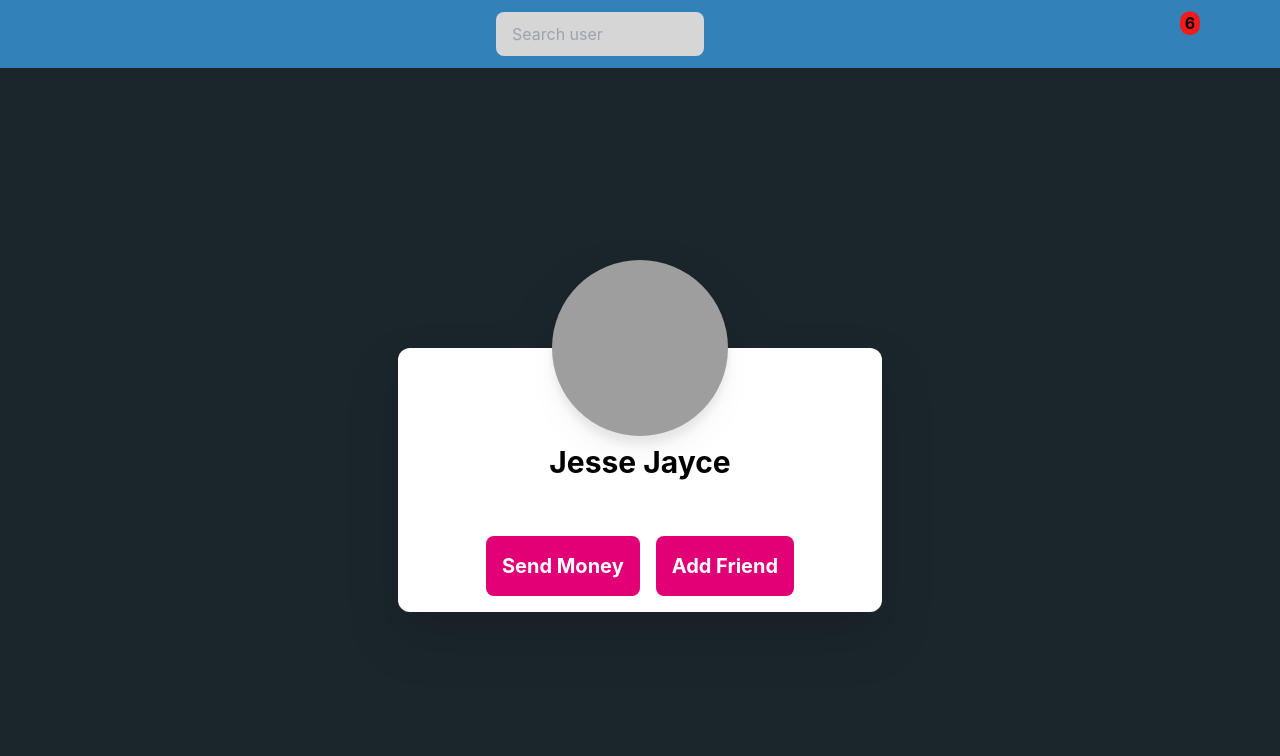
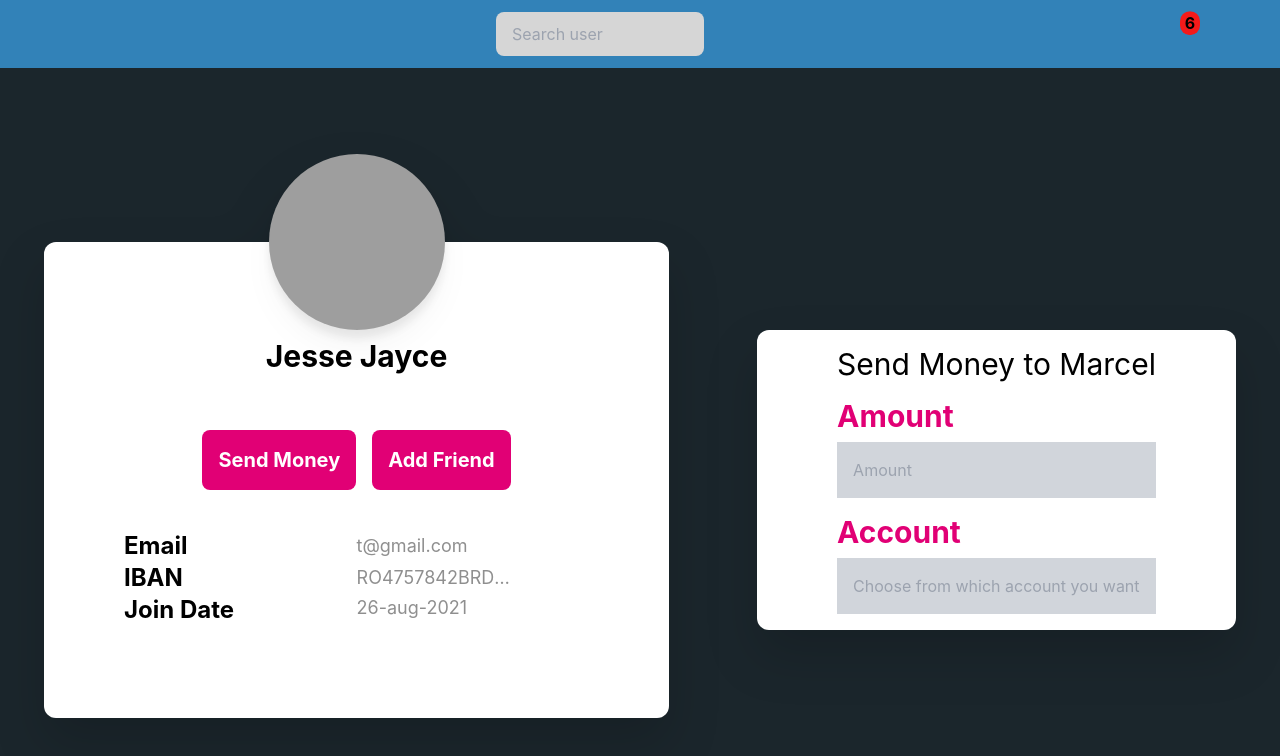
Before and after one commit to WeissDotEXE/frontend-banking-app, a React (Create React App) app: page /user/1 in a window 1280 px wide. Shown: the top 756 px of the page. Built offline with nearby package versions, Linux system fonts and the light colour scheme; grey boxes are pictures that could not be loaded; what reduxjs-toolkit-persist would draw is missing.

Commit message:
profile card & user page update

```diff
--- /dev/null
+++ b/src/components/AddMoney/AddMoney.module.scss
@@ -0,0 +1 @@
+.AddMoney {}
--- /dev/null
+++ b/src/components/AddMoney/AddMoney.tsx
@@ -0,0 +1,34 @@
+// TO DO
+// 1. fetch avalaible currencies from personal account for later use in money transfer
+
+import React, { FC } from "react";
+import styles from "./AddMoney.module.scss";
+import cn from "classnames";
+import Input from "components/Input/Input";
+import Card from "components/Card/Card";
+import { RegularSubtitle } from "components/Typography/Typography";
+
+interface AddMoneyProps {
+    id: string;
+    name: string;
+}
+
+const AddMoney: FC<AddMoneyProps> = (props: AddMoneyProps) => {
+    const { id, name } = props;
+
+    const rootCls = cn(styles.AddMoney);
+
+    return (
+        <Card className={rootCls} data-testid="AddMoney">
+            <RegularSubtitle>Send Money to {name}</RegularSubtitle>
+            <Input label="Amount" placeholder="Amount" type={"number"} />
+            <Input
+                label="Account"
+                placeholder="Choose from which account you want to transfer"
+                type="text"
+            />
+        </Card>
+    );
+};
+
+export default AddMoney;
--- a/src/components/Button/Button.tsx
+++ b/src/components/Button/Button.tsx
@@ -6,26 +6,33 @@ interface ButtonProps {
     className?: string;
     bgColor?: string;
     txtColor?: string;
+    disable?: boolean;
 }
 
 const Button: FC<ButtonProps> = (props: ButtonProps) => {
-    const { children, className, txtColor = "white-950" } = props;
+    const {
+        children,
+        className,
+        txtColor = "white-950",
+        disable = false,
+    } = props;
 
     const rootCls = cn(
         styles.Button,
         className,
         "rounded-lg",
         "text-center",
-        `bg-pink-950`,
+        `${disable ? "bg-pink-disable" : "bg-pink-950"}`,
         `text-${txtColor}`,
         "p-4",
         "mx-2",
         "font-medium md:font-bold",
-        "text-md md:text-xl"
+        "text-md md:text-xl",
+        `${disable && "cursor-not-allowed"}`
     );
 
     return (
-        <button className={rootCls} data-testid="Button">
+        <button className={rootCls} data-testid="Button" disabled={disable}>
             {children}
         </button>
     );
--- a/src/components/Input/Input.tsx
+++ b/src/components/Input/Input.tsx
@@ -4,7 +4,7 @@ import cn from "classnames";
 import { RegularSubtitle } from "components/Typography/Typography";
 
 interface InputProps {
-    type: "email" | "text" | "password" | "file" | any;
+    type: "email" | "text" | "password" | "file" | "number" | any;
     placeholder: string;
     className?: string;
     label: string;
--- a/src/components/ProfileCard/ProfileCard.tsx
+++ b/src/components/ProfileCard/ProfileCard.tsx
@@ -1,3 +1,6 @@
+//TO DO
+//1. fetch data about user using userID in localhost?
+
 //this card will fetch data about whatever user is in database
 import React, { FC } from "react";
 import styles from "./ProfileCard.module.scss";
@@ -10,10 +13,11 @@ import Button from "components/Button/Button";
 interface ProfileCardProps {
     className?: string;
     type: "profile" | "friend" | "personal";
+    isFriend?: boolean;
 }
 
 const ProfileCard: FC<ProfileCardProps> = (props: ProfileCardProps) => {
-    const { className, type } = props;
+    const { className, type, isFriend } = props;
     const rootCls = cn(styles.profileCard, className);
     const avatarCls = cn(
         styles.avatar,
@@ -48,7 +52,11 @@ const ProfileCard: FC<ProfileCardProps> = (props: ProfileCardProps) => {
                         <Button bgColor={"pink-950"} txtColor={"white-950"}>
                             Send Money
                         </Button>
-                        <Button bgColor={"pink-950"} txtColor={"white-950"}>
+                        <Button
+                            bgColor={"pink-950"}
+                            txtColor={"white-950"}
+                            disable={isFriend}
+                        >
                             Add Friend
                         </Button>
                     </div>
@@ -67,7 +75,9 @@ const ProfileCard: FC<ProfileCardProps> = (props: ProfileCardProps) => {
                         </Button>
                     </div>
                 )}
-                {type === "personal" && (
+
+                {type === "friend" ||
+                    ("personl" && (
                         <div className={informationsCls}>
                             <RegularSubtitle className="text-base lg:text-2xl font-bold">
                                 Email
@@ -88,29 +98,7 @@ const ProfileCard: FC<ProfileCardProps> = (props: ProfileCardProps) => {
                                 26-aug-2021
                             </RegularSubtitle>
                         </div>
-                )}
-                {type === "friend" && (
-                    <div className={informationsCls}>
-                        <RegularSubtitle className="text-base lg:text-2xl font-bold">
-                            Email
-                        </RegularSubtitle>
-                        <RegularSubtitle className="text-gray-950 my-auto text-base lg:text-lg">
-                            t@gmail.com
-                        </RegularSubtitle>
-                        <RegularSubtitle className="text-base lg:text-2xl font-bold">
-                            IBAN
-                        </RegularSubtitle>
-                        <RegularSubtitle className="text-gray-950 my-auto text-base lg:text-lg truncate w-2/3">
-                            RO4757842BRDE754u2148
-                        </RegularSubtitle>
-                        <RegularSubtitle className="text-base lg:text-2xl font-bold">
-                            Join Date
-                        </RegularSubtitle>
-                        <RegularSubtitle className="text-gray-950 my-auto text-base lg:text-lg mb-20">
-                            26-aug-2021
-                        </RegularSubtitle>
-                    </div>
-                )}
+                    ))}
             </div>
         </Card>
     );
--- a/src/pages/User/User.tsx
+++ b/src/pages/User/User.tsx
@@ -1,8 +1,13 @@
+//TO DO
+// 1. fetch data about user by using the id from useParams
+// 2. Pass the data to AddMoney component: id,name
+
 import React, { FC } from "react";
 import styles from "./User.module.scss";
 import ProfileCard from "components/ProfileCard/ProfileCard";
 import cn from "classnames";
 import { useParams } from "react-router-dom";
+import AddMoney from "components/AddMoney/AddMoney";
 
 interface UserProps {}
 
@@ -12,14 +17,15 @@ const User: FC<UserProps> = () => {
         styles.User,
         "h-screen",
         "flex",
-        "justify-center",
+        "justify-around",
         "items-center",
         "align-items-center"
     );
 
     return (
         <div className={rootCls} data-testid="User">
-            <ProfileCard type="profile" className="" />
+            <ProfileCard type="profile" className="" isFriend={false} />
+            <AddMoney name="Marcel" id={id!} />
         </div>
     );
 };
--- a/tailwind.config.js
+++ b/tailwind.config.js
@@ -6,6 +6,7 @@ module.exports = {
             colors: {
                 pink: {
                     950: "#E10075",
+                    disable: "#F07BB8",
                 },
                 blue: {
                     940: "#3282B8",
```
Lines whose indentation alone changed are shown as unchanged.
